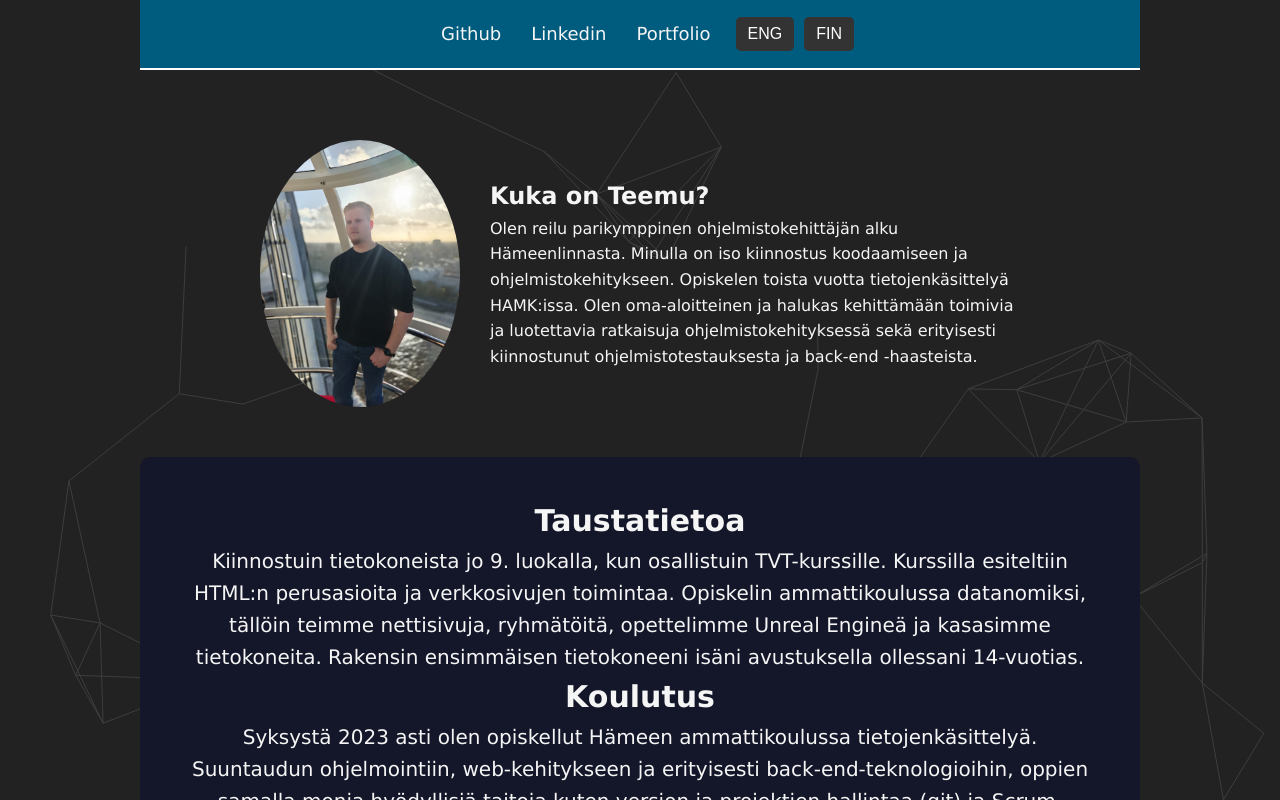
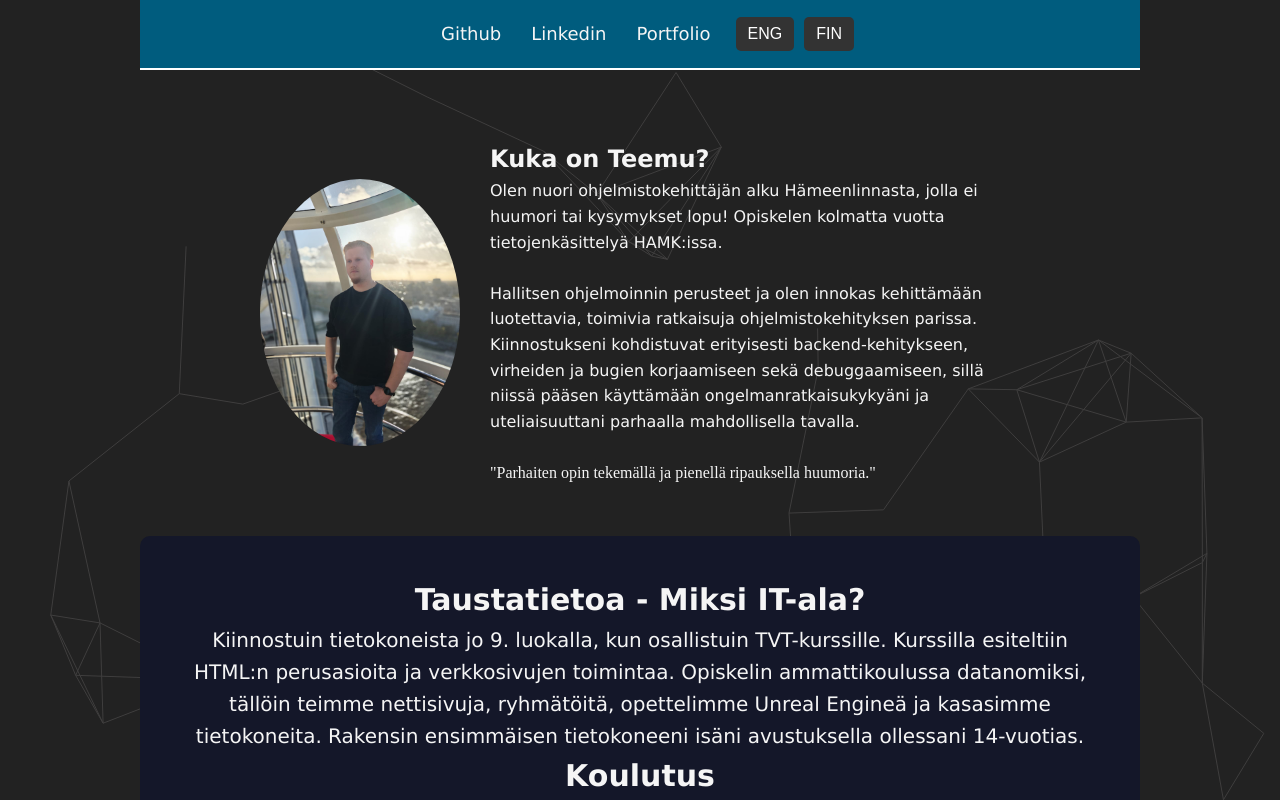
Before and after one commit to Tupolaa/portfolio-react, a React (Create React App) app: page / in a window 1280 px wide. Shown: the top 800 px of the page. Built offline with nearby package versions, Linux system fonts and the light colour scheme.

Commit message:
Pienet päivitykset tietoihin  ja muuta fixailua

```diff
--- a/src/App.css
+++ b/src/App.css
@@ -117,6 +117,7 @@ section {
   gap: 30px;
   max-width: 800px;
   margin: 0 auto;
+  white-space: pre-line;
 }
 
 .AboutMe img {
--- a/src/App.js
+++ b/src/App.js
@@ -70,7 +70,10 @@ function AboutMe({ about }) {
       <div className="text-container">
         <h2>{about.title}</h2>
         <p>{about.content}</p>
+        <br></br>
+        <p style={{ fontFamily: "cursive" }}>{about.quote}</p>
       </div>
+
     </section>
   );
 }
@@ -117,6 +120,16 @@ function Projects({ projects }) {
           </a>
         )}
         {proj.repository && proj.Demo && <br />}
+        {proj.Demo2 && (
+          <a
+            href={proj.Demo2}
+            target="_blank"
+            rel="noopener noreferrer"
+          >
+            React Native Repository
+
+          </a>
+        )}
         {proj.Demo && (
           <a
             href={proj.Demo}
@@ -126,6 +139,7 @@ function Projects({ projects }) {
             Demo
           </a>
         )}
+
       </div>
     ))}
   </div>
--- a/src/data.json
+++ b/src/data.json
@@ -11,13 +11,14 @@
         "imageAlt": "Kuva",
         "imageTitle": "OmaKuva",
         "title": "Kuka on Teemu?",
-        "content": "Olen reilu parikymppinen ohjelmistokehittäjän alku Hämeenlinnasta. Minulla on iso kiinnostus koodaamiseen ja ohjelmistokehitykseen. Opiskelen toista vuotta tietojenkäsittelyä HAMK:issa. Olen oma-aloitteinen ja halukas kehittämään toimivia ja luotettavia ratkaisuja ohjelmistokehityksessä sekä erityisesti kiinnostunut ohjelmistotestauksesta ja back-end -haasteista."
+        "content": "Olen nuori ohjelmistokehittäjän alku Hämeenlinnasta, jolla ei huumori tai kysymykset lopu! Opiskelen kolmatta vuotta tietojenkäsittelyä HAMK:issa.\n\n Hallitsen ohjelmoinnin perusteet ja olen innokas kehittämään luotettavia, toimivia ratkaisuja ohjelmistokehityksen parissa. Kiinnostukseni kohdistuvat erityisesti backend-kehitykseen, virheiden ja bugien korjaamiseen sekä debuggaamiseen, sillä niissä pääsen käyttämään ongelmanratkaisukykyäni ja uteliaisuuttani parhaalla mahdollisella tavalla.",
+        "quote": "\"Parhaiten opin tekemällä ja pienellä ripauksella huumoria.\""
       },
       "background": {
-        "infoTitle": "Taustatietoa",
+        "infoTitle": "Taustatietoa - Miksi IT-ala?",
         "infoContent": "Kiinnostuin tietokoneista jo 9. luokalla, kun osallistuin TVT-kurssille. Kurssilla esiteltiin HTML:n perusasioita ja verkkosivujen toimintaa. Opiskelin ammattikoulussa datanomiksi, tällöin teimme nettisivuja, ryhmätöitä, opettelimme Unreal Engineä ja kasasimme tietokoneita. Rakensin ensimmäisen tietokoneeni isäni avustuksella ollessani 14-vuotias.",
         "educationTitle": "Koulutus",
-        "educationContent": "Syksystä 2023 asti olen opiskellut Hämeen ammattikoulussa tietojenkäsittelyä. Suuntaudun ohjelmointiin, web-kehitykseen ja erityisesti back-end-teknologioihin, oppien samalla monia hyödyllisiä taitoja kuten version ja projektien hallintaa (git) ja Scrum.",
+        "educationContent": "Olen opiskellut tietojenkäsittelyä HAMKissa syksystä 2023 lähtien ja löytänyt intohimoni ohjelmoinnista ja web-kehityksestä erityisesti backend-maailmasta. Opinnoissa olen saanut hyvän pohjan ohjelmistokehityksen ajatteluun, ongelmanratkaisuun ja siihen, miten pienistä palasista syntyy (melkein aina) toimiva kokonaisuus.",
         "skillsTitle": "Taitoni",
         "skillsContent": "Olen oppinut monia erilaisia taitoja ja ohjelmointikieliä opintojeni ohella. Tässä muutamia:"
       },
@@ -151,8 +152,9 @@
           },
           {
             "title": "Elokuvien arviointisivusto",
-            "description": "sivusto, jossa voit kirjoittaa ja lukea arvosteluita elokuvista. Sivustolla on myös mahdollisuus luoda oma käyttäjätunnus ja kirjautua sisään. Sivuston tehtiin koulutyönä, mutta kehitystä jatketaan myös tulevaisuudessa.",
-            "Demo": "https://atom-sky-rosemary.glitch.me/",
+            "description": "sivusto, jossa voit kirjoittaa ja lukea arvosteluita elokuvista.  Sivuston tehtiin koulutyönä ja kehitystä ollaan jatkettu mobiili sovelluksen muodossa React nativea hyödyntäen(koulutyö).",
+            "Demo": "https://moviereview-472307.lm.r.appspot.com/",
+            "Demo2":"https://github.com/Tupolaa/Mobile_project",
             "repository": "https://github.com/joni23008/Backend-Web-Development"
           }
         ]
@@ -175,13 +177,14 @@
         "imageAlt": "Profile Picture",
         "imageTitle": "Profile Picture",
         "title": "Who is Teemu?",
-        "content": "I'm a software developer in my early twenties from Hämeenlinna, Finland, with a strong passion for coding and software development. I'm currently in my second year of studying Business Information Technology at Häme University of Applied Sciences (HAMK). I'm proactive and eager to create functional and reliable software solutions, with a particular interest in software testing and back-end development and the challenges they bring."
+        "content": "I’m an aspiring young software developer from Hämeenlinna, full of humor and curiosity! Currently studying my third year of Business Information Technology at HAMK University of Applied Sciences. \n\nI have a solid foundation of programming fundamentals and a strong enthusiasm for developing reliable and functional software solutions. My interests lie especially in backend development, bug fixing, and debugging, as they allow me to make the most of my problem-solving skills and curiosity.",
+        "quote": "\"I learn best through hands-on experience and a little bit of humor along the way.\""
       },
       "background": {
-        "infoTitle": "About Me",
+        "infoTitle": "Background - Why IT?",
         "infoContent": "My interest in computers began back in 9th grade when I took an ICT course that introduced the basics of HTML and how websites work. I later studied to become an IT Support Specialist (Datanomi) in vocational school, where we built websites, worked on group projects, learned the basics of Unreal Engine, and assembled computers. I built my first PC at the age of 14 with help from my father — and I’ve been passionate about technology ever since.",
         "educationTitle": "Education",
-        "educationContent": "Since autumn 2023, I've been studying Business Information Technology at HAMK. I’ve focused on programming, web development, and especially back-end technologies. Along the way, I’ve also gained practical experience with tools and practices such as version control and project management (Git) and Scrum.",
+        "educationContent": "I’ve been studying Business Information Technology at HAMK since autumn 2023 and have discovered my passion for programming and web development especially in the backend world. My studies have given me a solid foundation in software development, problem-solving, and understanding how small pieces come together to create (hopefully) a working app.",
         "skillsTitle": "My Skills",
         "skillsContent": "Through my studies and personal projects, I’ve developed skills in a variety of tools and programming languages. Here are some of the key ones:"
       },
@@ -312,8 +315,9 @@
             },
             {
             "title": "Movie Review Website",
-            "description": "A website where users can write and read reviews about movies. The site also allows users to create their own accounts and log in. This project was done as a school assignment, but development will continue in the future.",
-            "Demo": "https://atom-sky-rosemary.glitch.me/",
+            "description": "A website where users can write and read reviews about movies. The site also allows users to create their own accounts and log in. This project was done as a school assignment and we keep developing it as a mobile app using React Native (school project). ",
+            "Demo": "https://moviereview-472307.lm.r.appspot.com/",
+            "Demo2":"https://github.com/Tupolaa/Mobile_project",
             "repository": "https://github.com/joni23008/Backend-Web-Development"
           }
         ]
```
Also changed, not shown: 1 other file (tests, documents, lock files or other folders).
